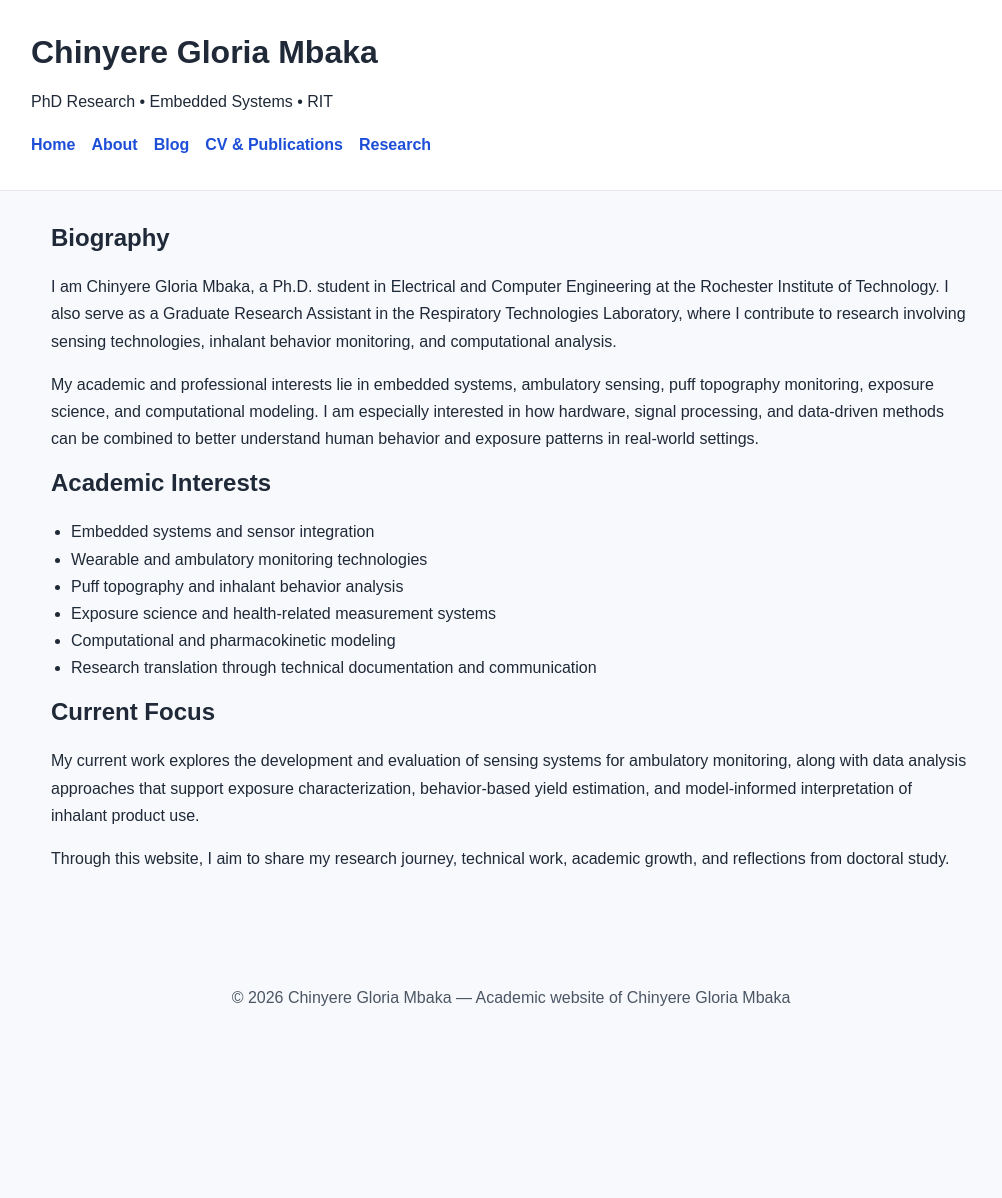
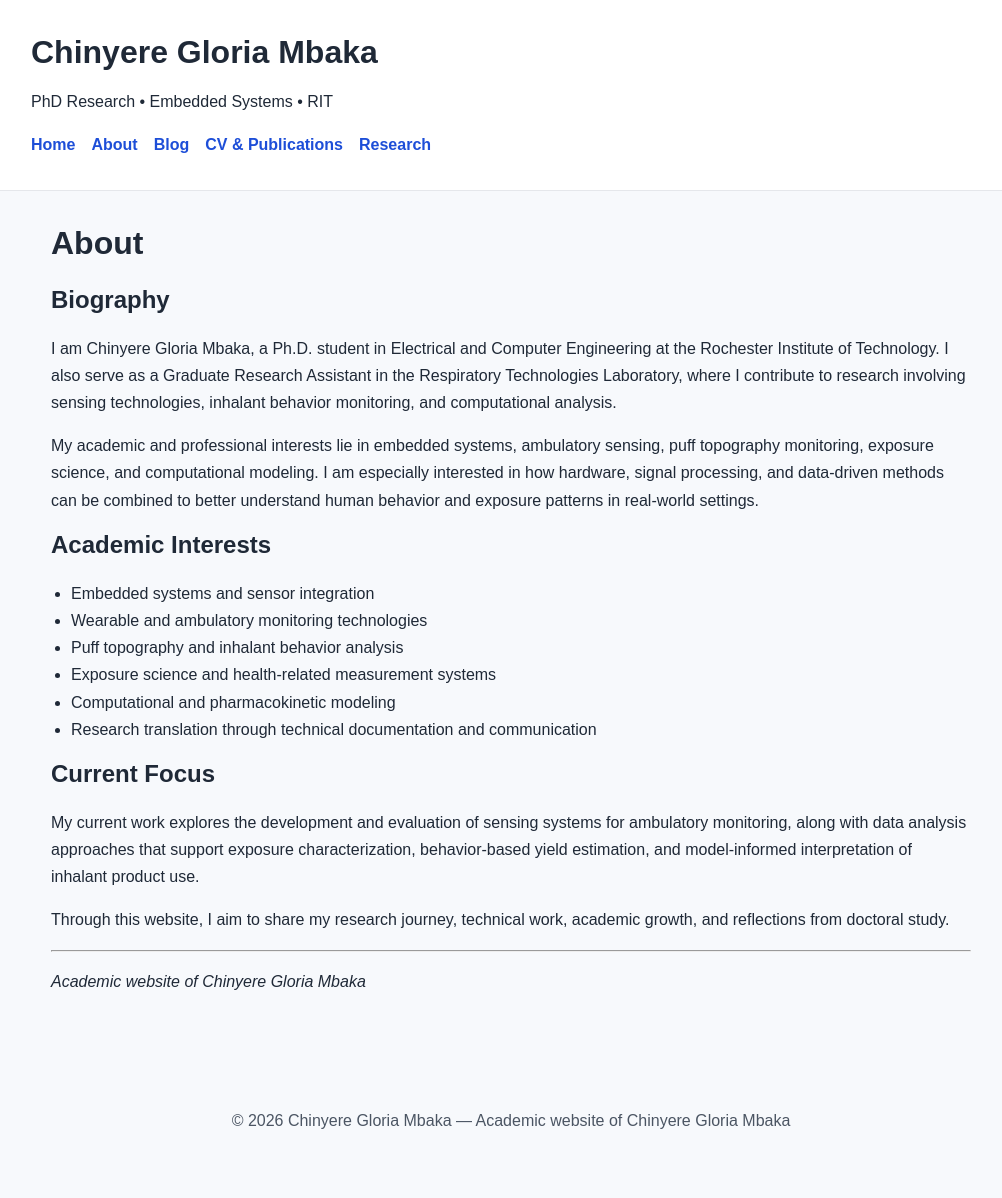
Before and after one commit to mbaglo/mbaglo.github.io, a Jekyll site: the page built from about.md, in a window 1280 px wide. Shown: the whole page, without its empty margins (129-1131 px from the left). Built offline with Jekyll 4.4.1, drawn with Linux system fonts in a browser that asks for light colours; before the commit the page ends 1075 px from its top, so only the background shows below that.

Commit message:
Restore About page content from previous HTML version, structured for Markdown and Jekyll.

```diff
--- a/about.md
+++ b/about.md
@@ -3,6 +3,8 @@
 layout: default
 permalink: /about/
 ---
+
+# About
 
 ## Biography
 I am Chinyere Gloria Mbaka, a Ph.D. student in Electrical and Computer Engineering at the Rochester Institute of Technology. I also serve as a Graduate Research Assistant in the Respiratory Technologies Laboratory, where I contribute to research involving sensing technologies, inhalant behavior monitoring, and computational analysis.
@@ -21,3 +23,6 @@
 My current work explores the development and evaluation of sensing systems for ambulatory monitoring, along with data analysis approaches that support exposure characterization, behavior-based yield estimation, and model-informed interpretation of inhalant product use.
 
 Through this website, I aim to share my research journey, technical work, academic growth, and reflections from doctoral study.
+
+---
+_Academic website of Chinyere Gloria Mbaka_
```
